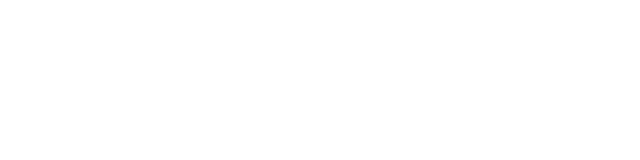
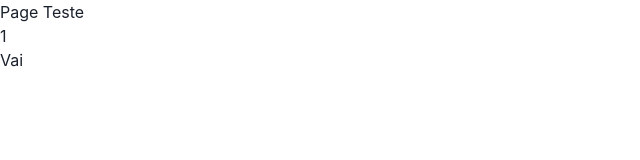
Before and after one commit to EdsonMartinelli/LoginSystem-Frontend, a React (Vite) app: page /test2 in a window 1280 px wide. Before the commit this address had no page. Shown: the top 160 px of the page, without its empty margins (0-640 px from the left). Built offline with nearby package versions, Linux system fonts and the light colour scheme.

Commit message:
understanding useEffect

```diff
--- a/src/AppRoutes.tsx
+++ b/src/AppRoutes.tsx
@@ -11,6 +11,7 @@
 import { AnimatedAuthRightToLeft } from "./animations/AnimatedAuthRighToLeft";
 import { AnimatedAuthLeftToRight } from "./animations/AnimatedAuthLeftToRight";
 import { Page } from "./pages/InterestingThing/Page";
+import { Page2 } from "./pages/InterestingThing/Page2";
 
 /*
 
@@ -81,7 +82,9 @@
         }
       />
 
-      <Route path="/teste" element={<Page />} />
+      <Route path="/test" element={<Page />} />
+
+      <Route path="/test2" element={<Page2 />} />
     </Routes>
   );
 }
--- /dev/null
+++ b/src/pages/InterestingThing/Page2.tsx
@@ -0,0 +1,12 @@
+import { useState } from "react";
+import { UseEffectTest } from "./UseEffectTest";
+
+export function Page2() {
+    const [XB, setXB] = useState(1)
+    return (
+      <>
+        <h1>Page Teste</h1>
+        <UseEffectTest XB={XB} setXB={setXB}/>
+      </>
+    );
+}
--- /dev/null
+++ b/src/pages/InterestingThing/UseEffectTest.tsx
@@ -0,0 +1,26 @@
+import { Dispatch, SetStateAction, useEffect } from "react"
+
+interface Props{
+    XB: number,
+    setXB: Dispatch<SetStateAction<number>>
+}
+
+export function UseEffectTest({ XB, setXB } :Props) {
+    console.log("render")
+    let x = 1
+    console.log("render 2")
+    useEffect(() => {
+        console.log(x)
+    }, [x])
+
+    function mudaValor() {
+        setXB(XB + 1)
+        x = x + 1
+    }
+    return (
+        <>
+            <h1>{x}</h1>
+            <button onClick={mudaValor}>Vai</button>
+        </>
+    )
+}
```
